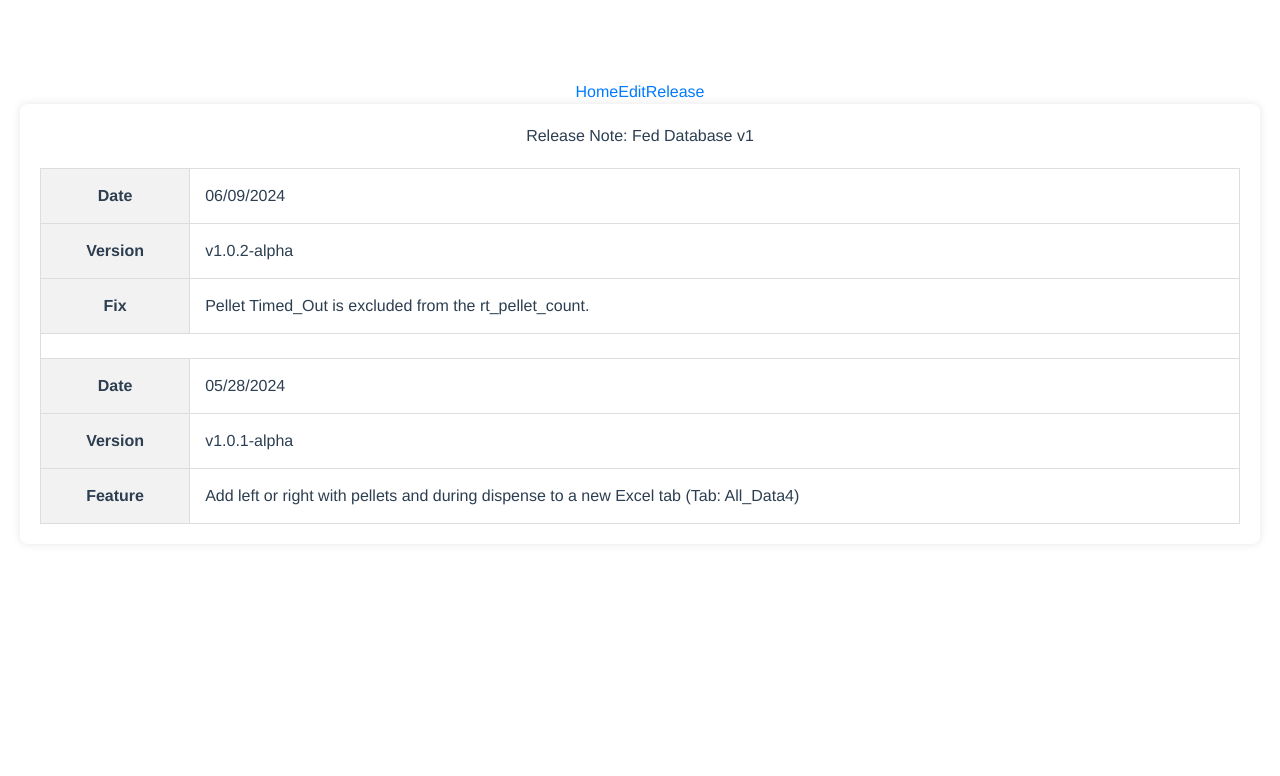
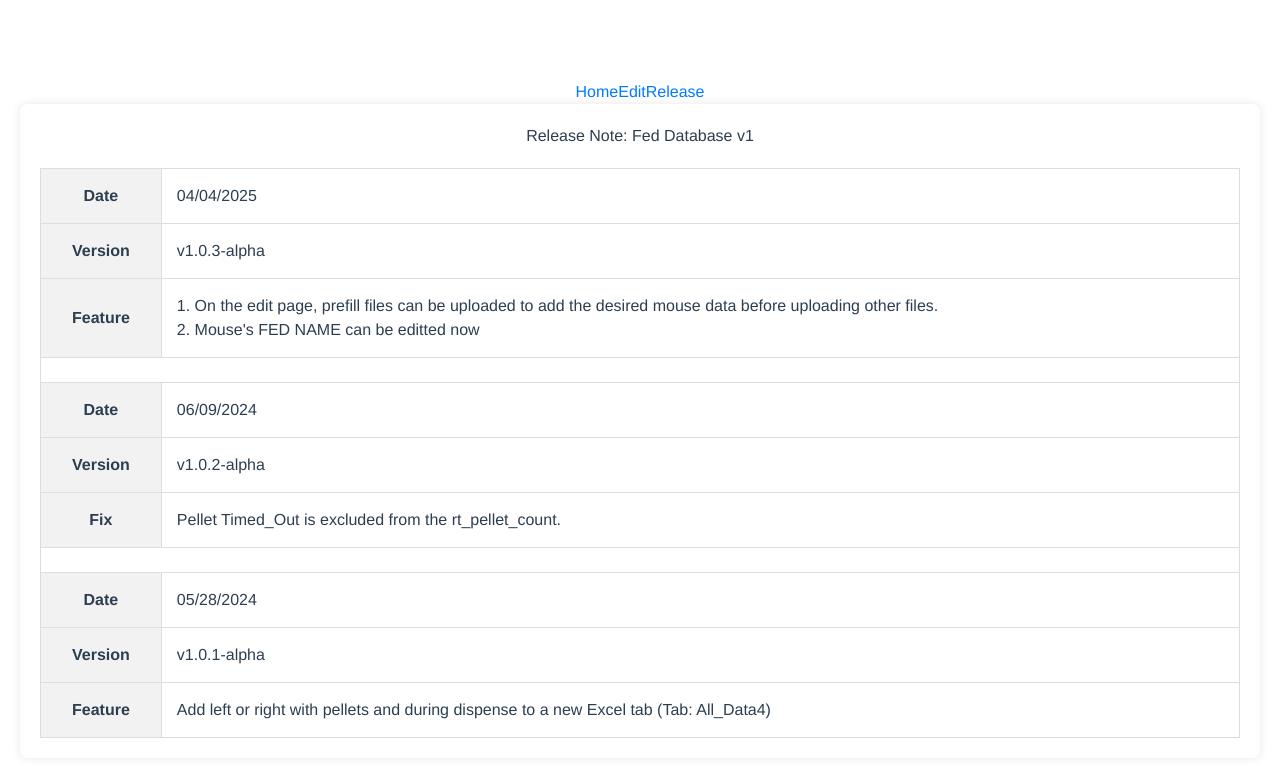
Before and after one commit to mwblab/fed_database, a Vue app in the folder django-vue/frontend/: page /#/release in a window 1280 px wide. Shown: the top 776 px of the page. Built offline with nearby package versions, Linux system fonts and the light colour scheme; what vue-file-agent, vue2-datepicker would draw is missing.

Commit message:
update release note

```diff
--- a/django-vue/frontend/src/components/Edit.vue
+++ b/django-vue/frontend/src/components/Edit.vue
@@ -14,7 +14,8 @@
             </b-row>
             <b-row align-h="center" v-if="this.selectedOption > 0">
                 <b-col sm="4" class="mt-3">
-                    Upload Prefill File<input type="file" @change="handlePrefillFileUpload($event)" />
+                    <input type="file" @change="handlePrefillFileUpload($event)" />
+                    <br> Upload Prefill File
                     <b-button id="upload_doc" pill :pressed="true" variant="outline-info">Upload Format</b-button>
                     <b-popover target="upload_doc" triggers="hover">
                     <template #title>Excel .xlsx file</template>
--- a/django-vue/frontend/src/components/Release.vue
+++ b/django-vue/frontend/src/components/Release.vue
@@ -4,6 +4,21 @@
         <div class="release-note">
             <p>Release Note: Fed Database v1</p>
         <table>
+
+            <tr>
+                <th>Date</th>
+                <td>04/04/2025</td>
+            </tr>
+            <tr>
+                <th>Version</th>
+                <td>v1.0.3-alpha</td>
+            </tr>
+            <tr>
+                <th>Feature</th>
+                <td>1. On the edit page, prefill files can be uploaded to add the desired mouse data before uploading other files. <br> 2. Mouse's FED NAME can be editted now</td>
+            </tr>
+
+<br>
 
             <tr>
                 <th>Date</th>
```
